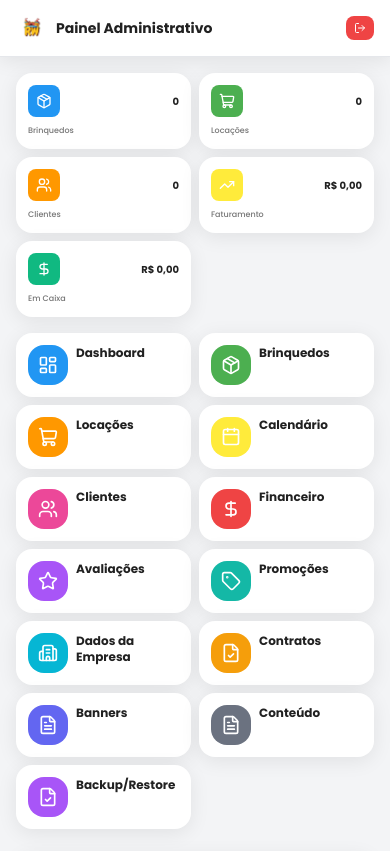
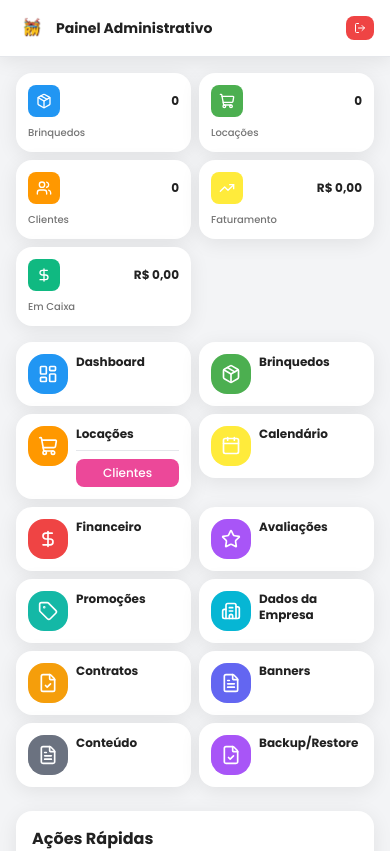
Before and after one commit to rafaelvoigtnc-design/rw, a Next.js app: page /admin in a window 390 px wide. Shown: the top 851 px of the page. Built offline with nearby package versions, Linux system fonts and the light colour scheme; no server answers; the database is empty; sample sign-in values are in the browser's storage.

Commit message:
Melhorado layout do admin para mobile e dashboard - No mobile, locacoes e clientes ficam juntos no mesmo card para economizar espaco - Aumentado tamanho da fonte das letras no painel do admin - Juntado em uma linha os dados de total de cuidadores, N de locacoes e N de brinquedos no dashboard

```diff
--- a/src/app/admin/dashboard/page.tsx
+++ b/src/app/admin/dashboard/page.tsx
@@ -239,22 +239,23 @@ export default function AdminDashboard() {
         </div>
 
         {/* Métricas Adicionais */}
-        <div className="grid grid-cols-1 md:grid-cols-4 gap-6 mb-6">
-          <div className="bg-white rounded-lg shadow p-6">
+        <div className="bg-white rounded-lg shadow p-6 mb-6">
+          <div className="grid grid-cols-1 md:grid-cols-3 gap-6">
+            <div>
               <h3 className="text-sm font-medium text-gray-500 mb-2">Total Cuidadores</h3>
               <p className="text-2xl font-bold text-gray-800">
                 R$ {data.totalCuidadores.toFixed(2)}
               </p>
             </div>
 
-          <div className="bg-white rounded-lg shadow p-6">
+            <div>
               <h3 className="text-sm font-medium text-gray-500 mb-2">Nº de Locações</h3>
               <p className="text-2xl font-bold text-gray-800">
                 {data.numeroLocacoes}
               </p>
             </div>
 
-          <div className="bg-white rounded-lg shadow p-6">
+            <div>
               <h3 className="text-sm font-medium text-gray-500 mb-2">Nº de Brinquedos</h3>
               <p className="text-2xl font-bold text-gray-800">
                 {data.numeroBrinquedos}
@@ -266,8 +267,10 @@ export default function AdminDashboard() {
                 <p>{data.brinquedosAposentados} aposentados</p>
               </div>
             </div>
+          </div>
+        </div>
 
-          <div className="bg-white rounded-lg shadow p-6">
+        <div className="bg-white rounded-lg shadow p-6 mb-6">
             <h3 className="text-sm font-medium text-gray-500 mb-2">Ticket Médio</h3>
             <p className="text-2xl font-bold text-gray-800">
               R$ {data.ticketMedio.toFixed(2)}
--- a/src/app/admin/page.tsx
+++ b/src/app/admin/page.tsx
@@ -217,12 +217,12 @@ export default function AdminDashboard() {
                     <stat.icon className="w-4 h-4 md:w-6 md:h-6 text-white" />
                   </div>
                   <div className="text-right">
-                    <span className="text-[10px] md:text-2xl font-bold text-secondary-gray-900 block">
+                    <span className="text-xs md:text-2xl font-bold text-secondary-gray-900 block">
                       {displayValue}
                     </span>
                   </div>
                 </div>
-                <p className="text-[8px] md:text-base text-secondary-gray-600 font-medium">{stat.label}</p>
+                <p className="text-[10px] md:text-base text-secondary-gray-600 font-medium">{stat.label}</p>
               </div>
             );
           })}
@@ -230,7 +230,11 @@ export default function AdminDashboard() {
 
         {/* Menu Grid */}
         <div className="grid grid-cols-2 md:grid-cols-3 lg:grid-cols-4 gap-2 md:gap-4 lg:gap-6">
-          {menuItems.map((item, index) => (
+          {menuItems.map((item, index) => {
+            // No mobile, esconder clientes (index 4) pois vai ser filho de locações
+            if (index === 4) return null;
+
+            return (
               <div
                 key={index}
                 className="hover:-translate-y-1 transition-all duration-300"
@@ -250,11 +254,47 @@ export default function AdminDashboard() {
                       <p className="text-[10px] md:text-sm text-gray-800 hidden md:block">
                         {item.description}
                       </p>
+                      {/* No mobile, mostrar botão de clientes embaixo de locações */}
+                      {index === 2 && (
+                        <div className="md:hidden mt-2 pt-2 border-t border-gray-200">
+                          <button
+                            onClick={(e) => {
+                              e.stopPropagation();
+                              router.push('/admin/clientes');
+                            }}
+                            className="w-full py-1.5 bg-pink-500 text-white rounded-lg text-xs font-medium hover:bg-pink-600 transition-colors"
+                          >
+                            Clientes
+                          </button>
+                        </div>
+                      )}
                     </div>
                   </div>
                 </button>
               </div>
-          ))}
+            );
+          })}
+          {/* Clientes no desktop (mostrar apenas em desktop) */}
+          <div className="hidden md:block hover:-translate-y-1 transition-all duration-300">
+            <button
+              onClick={() => router.push('/admin/clientes')}
+              className="w-full bg-white rounded-2xl shadow-soft p-6 text-left hover:shadow-medium transition-all duration-300 group"
+            >
+              <div className="flex items-start gap-4">
+                <div className="w-14 h-14 bg-pink-500 rounded-2xl flex items-center justify-center flex-shrink-0 group-hover:scale-110 transition-transform">
+                  <Users className="w-7 h-7 text-white" />
+                </div>
+                <div className="flex-1">
+                  <h3 className="text-lg font-bold text-secondary-gray-900 mb-1 group-hover:text-primary-blue-600 transition-colors">
+                    Clientes
+                  </h3>
+                  <p className="text-sm text-gray-800">
+                    Listagem de clientes
+                  </p>
+                </div>
+              </div>
+            </button>
+          </div>
         </div>
 
         {/* Quick Actions */}
```
Lines whose indentation alone changed are shown as unchanged.
